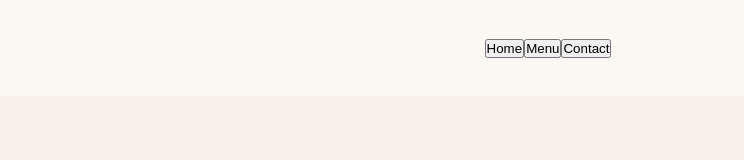
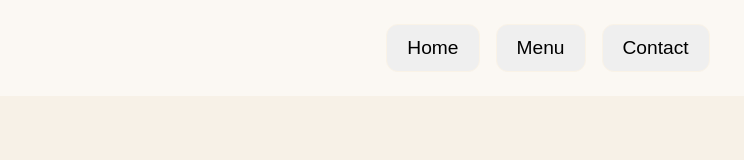
Before and after one commit to SBNKy/restaurant-page, a website built with webpack: page src/template.html in a window 1280 px wide. Shown: the full height of the page, 92-836 px from the left. Built offline with nearby package versions, Linux system fonts and the light colour scheme; files whose address does not match are found by name; a web font is replaced by a local one.

Commit message:
add styling to buttons

```diff
--- a/src/style.css
+++ b/src/style.css
@@ -10,7 +10,12 @@
     margin: 0;
     padding: 0;
     box-sizing: border-box;
-    --main-bg-color: #FBF8F3;
+    --header-bg-color: #FBF8F3;
+    --main-bg-color: #f7f1e7;
+}
+
+button, h1, h2, h3, h4 {
+    font-family: "Roboto Flex", sans-serif;
 }
 
 body {
@@ -21,22 +26,27 @@ body {
 }
 
 header {
-    background-color: var(--main-bg-color);
+    background-color: var(--header-bg-color);
     display: grid;
     grid-template-columns: 1fr auto 1fr;
     padding: 8px;
 }
 
-.logo {
-
-}
-
 nav {
     display: flex;
     align-items: center;
+    gap: 16px;
+}
+
+.nav-button {
+    font-size: 1.2rem;
+    border: 1px solid #faf3e7;
+    border-radius: 12px;
+    padding: 12px 20px;
+
 }
 
 main {
     height: 1000px;
-    background-color: #f7f1e7;
+    background-color: var(--main-bg-color);
 }
--- a/src/template.html
+++ b/src/template.html
@@ -15,12 +15,11 @@
                 width="80px"
             />
             <nav>
-                <button>Home</button>
-                <button>Menu</button>
-                <button>Contact</button>
+                <button class="nav-button">Home</button>
+                <button class="nav-button">Menu</button>
+                <button class="nav-button">Contact</button>
             </nav>
         </header>
         <main></main>
-        <footer></footer>
     </body>
 </html>
```
